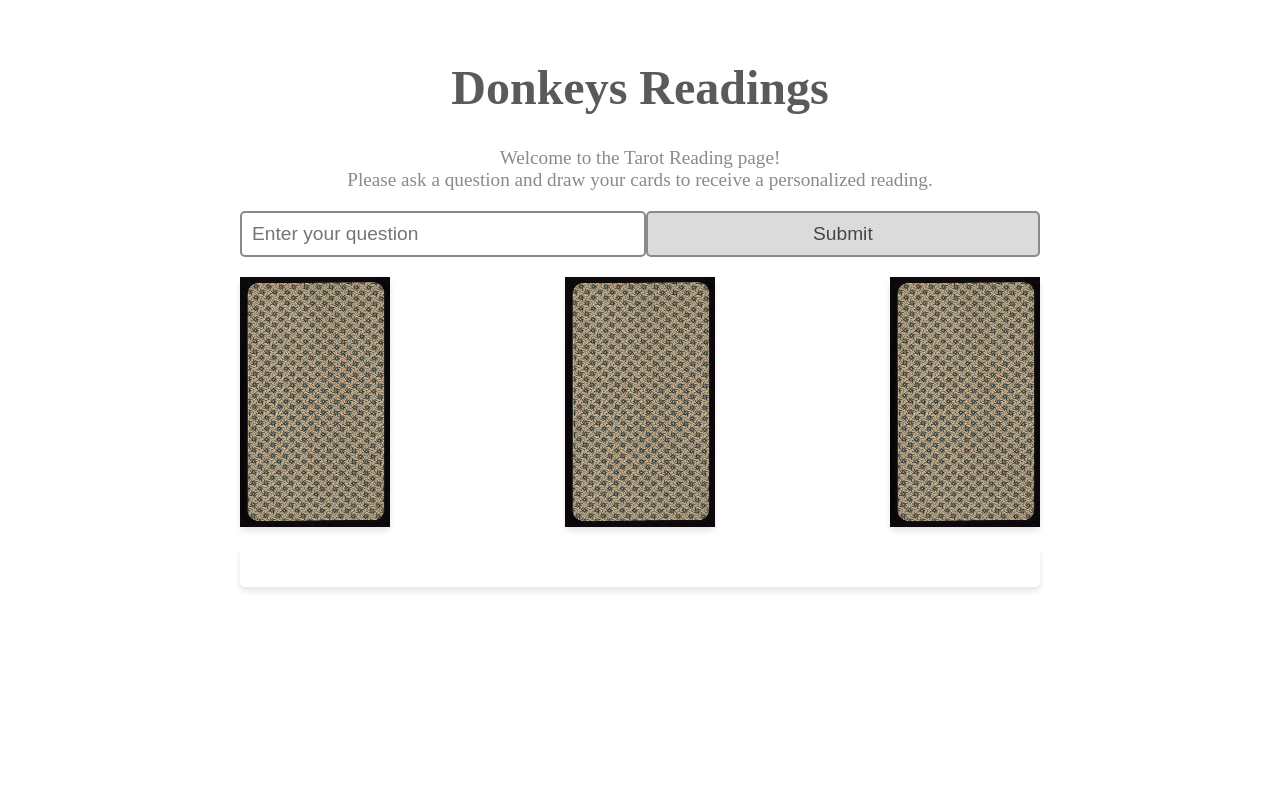
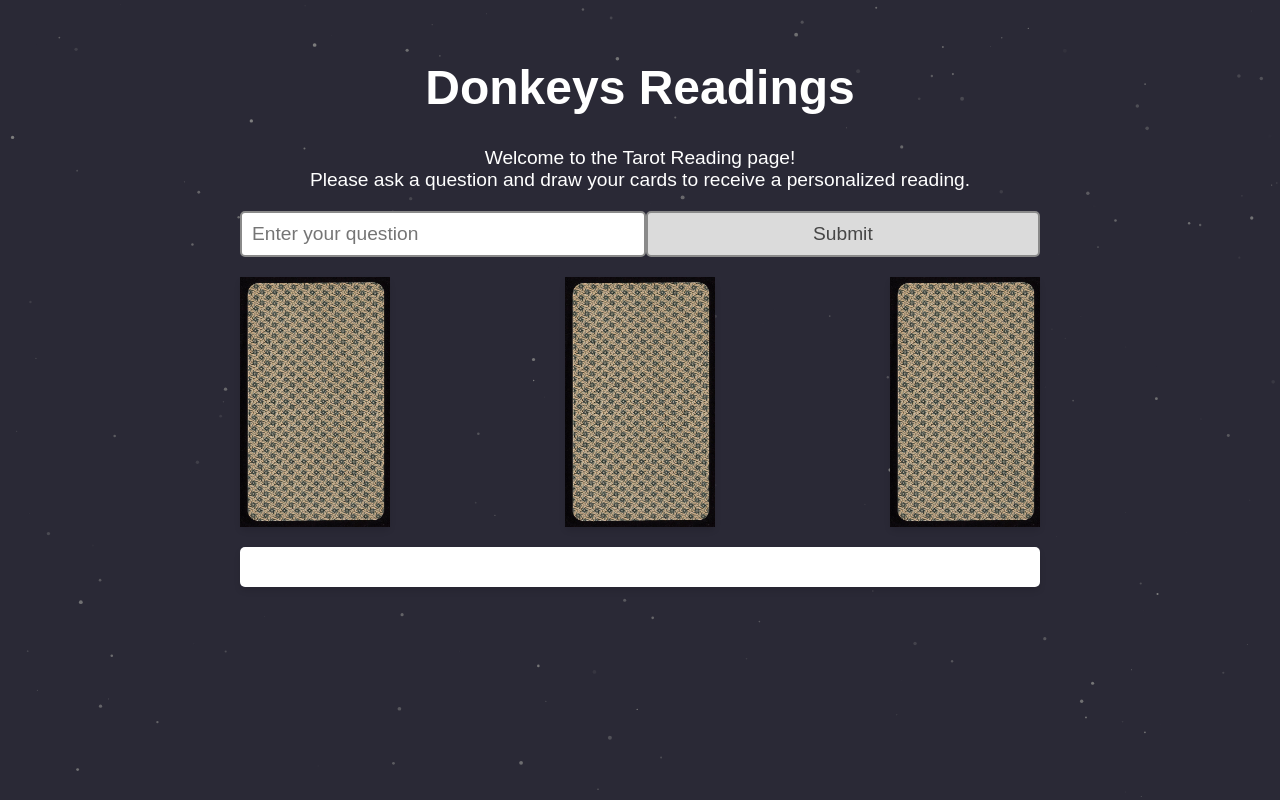
Before and after one commit to I-lander/donkeysReadings, a Next.js app: page / in a window 1280 px wide. Built offline with nearby package versions, Linux system fonts and the light colour scheme.

Commit message:
add animation script

```diff
--- a/pages/index.js
+++ b/pages/index.js
@@ -71,10 +71,12 @@
       <Head>
         <title>Donkeys Readings</title>
         <link rel="stylesheet" href="style.css" />
+    <link rel="icon" href="./src/icon.png" />
+
       </Head>
 
       <main className="container">
-        {/* <CanvasComponent className="canvas" /> */}
+        <CanvasComponent className="canvas" />
         <h1>Donkeys Readings</h1>
         <div className="description">
           Welcome to the Tarot Reading page! <br></br>Please ask a question and
--- a/public/animation.js
+++ b/public/animation.js
@@ -1,19 +1,26 @@
 import React, { useRef, useEffect } from "react";
 
 let canvas;
+const particles = [];
+const maxParticles = 200;
+let delta = 0;
+let lastFrameTimeMs = 0;
+let lastTextFrameTimeMs = 0;
+let maxFPS = 90;
+let deltaFactor = 10;
 
 export function CanvasComponent() {
   const canvasRef = useRef(null);
 
   useEffect(() => {
     canvas = canvasRef.current;
-    canvas.width = innerWidth
-    canvas.height = innerHeight
-    const ctx = canvas.getContext('2d');
+    canvas.width = innerWidth;
+    canvas.height = innerHeight;
+    const ctx = canvas.getContext("2d");
     let animationFrameId;
 
     const animate = () => {
-      const timestamp = Date.now()
+      const timestamp = Date.now();
       lastTextFrameTimeMs = timestamp;
 
       if (timestamp < lastFrameTimeMs + 1000 / maxFPS) {
@@ -27,8 +34,10 @@
 
       if (particles.length < maxParticles) {
         for (let i = 0; i < maxParticles; i++) {
-          const particleX = Math.random() * canvas.width
-          particles.push(new Particle(particleX, canvas.height, Math.random()*10, "back"));
+          const particleX = Math.random() * canvas.width;
+          const particleY = Math.random() * canvas.height;
+          console.log(particleY);
+          particles.push(new Particle(particleX, particleY));
         }
       }
 
@@ -38,7 +47,7 @@
 
       requestAnimationFrame(animate);
       return;
-    }
+    };
 
     animate(ctx);
 
@@ -48,68 +57,39 @@
     };
   }, []);
 
-  return <canvas className="canvas" ref={canvasRef}/>;
+  return <canvas className="canvas" ref={canvasRef} />;
 }
 
 class Particle {
-  constructor(x, y, radius, color) {
+  constructor(x, y) {
     this.x = x;
     this.y = y;
-    this.radius = radius;
-    this.color = color;
-    this.speed = 2;
+    this.maxRadius = 2;
+    this.radius = Math.random() * this.maxRadius;
+    this.hue = Math.random();
+    this.color = `hsla(1, 0%, 50%, ${this.hue})`;
+    this.speedFactor = 0.5;
+    this.speed = Math.random() * this.speedFactor;
   }
 
   draw(ctx) {
     ctx.save();
     ctx.fillStyle = this.color;
-    ctx.fillRect(this.x, this.y, this.radius, this.radius);
+    ctx.beginPath();
+    ctx.arc(this.x, this.y, this.radius, 0, 2 * Math.PI);
+    ctx.fill();
     ctx.restore();
   }
 
   update(ctx, canvas) {
     this.draw(ctx);
-    this.y -= this.speed * delta;
-    if(this.y < 0){
-      this.y = canvas.height
-      this.x = Math.random() * canvas.width
-      this.radius = Math.random() * 10
+    this.y -= this.speed;
+    if (this.y < 0) {
+      this.x = Math.random() * canvas.width;
+      this.radius = Math.random() * this.maxRadius;
+      this.y = canvas.height + this.radius;
+      this.hue = Math.random();
+      this.speed = Math.random() * this.speedFactor;
     }
   }
 }
-
-const particles = [];
-const maxParticles = 200;
-let delta = 0;
-let lastFrameTimeMs = 0;
-let lastTextFrameTimeMs = 0;
-let maxFPS = 90;
-let deltaFactor = 10;
-
-function animate(ctx) {
-  const timestamp = Date.now()
-  lastTextFrameTimeMs = timestamp;
-
-  if (timestamp < lastFrameTimeMs + 1000 / maxFPS) {
-    requestAnimationFrame(animate);
-    return;
-  }
-
-  delta = (timestamp - lastFrameTimeMs) / deltaFactor;
-  lastFrameTimeMs = timestamp;
-  ctx.clearRect(0, 0, canvas.width, canvas.height);
-
-  if (particles.length < maxParticles) {
-    for (let i = 0; i < maxParticles; i++) {
-      particles.push(new Particle(100, 100, 0, "back"));
-    }
-  }
-
-  particles.forEach((particle) => {
-    console.log("x");
-    particle.draw(ctx);
-  });
-
-  requestAnimationFrame(animate);
-  return;
-}
--- a/public/style.css
+++ b/public/style.css
@@ -2,23 +2,26 @@
   position: fixed;
   top: 0px;
   left: 0px;
+  background-color: #2a2936;
+  z-index: -1;
 }
 
 .container {
   max-width: 800px;
   margin: 0 auto;
   padding: 20px;
+  font-family: 'arial', monospace;
 }
 
 .container h1 {
   text-align: center;
-  color: #5a5a5a;
+  color: #ffffff;
   font-size: 3rem;
 }
 
 .description {
   text-align: center;
-  color: #8a8a8a;
+  color: #ffffff;
   font-size: 1.2rem;
   margin-bottom: 20px;
 }
```
Also changed, not shown: public/src/background.jpg (added), 1 other file (tests, documents, lock files or other folders).
